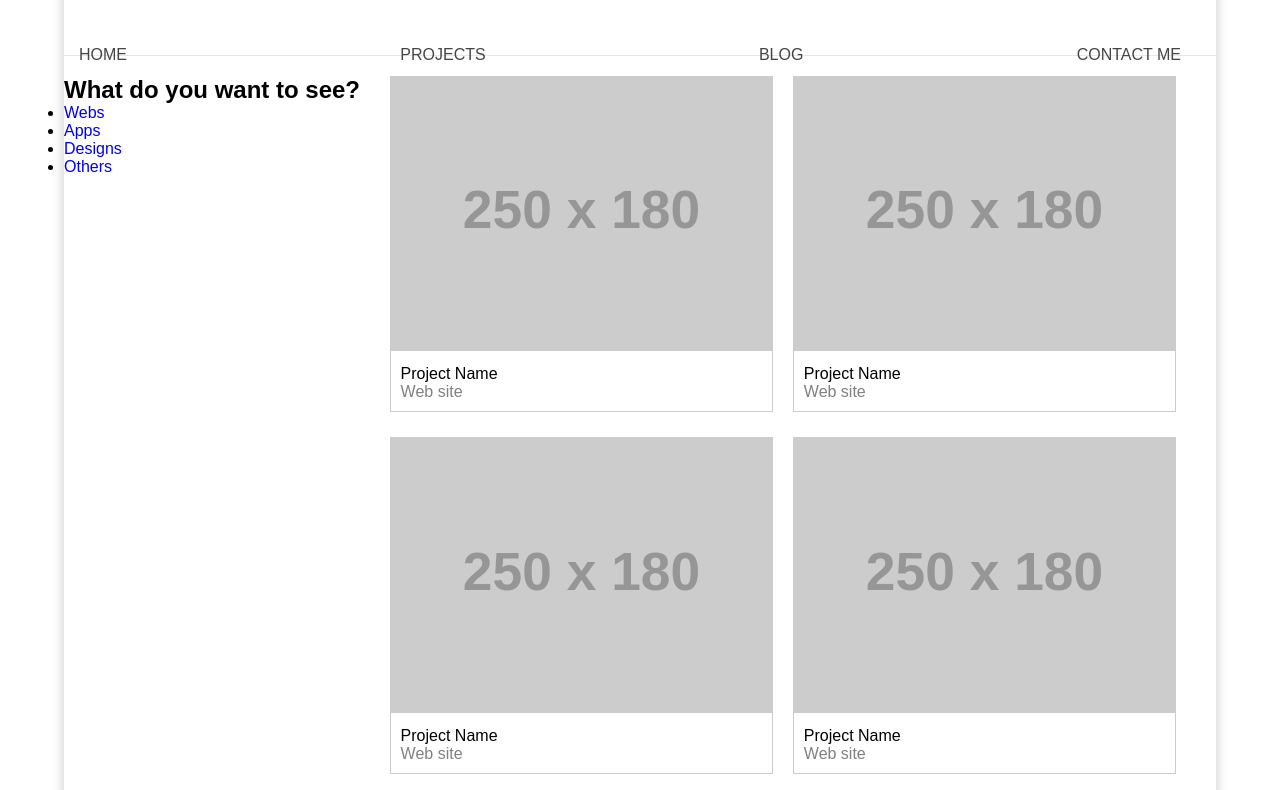
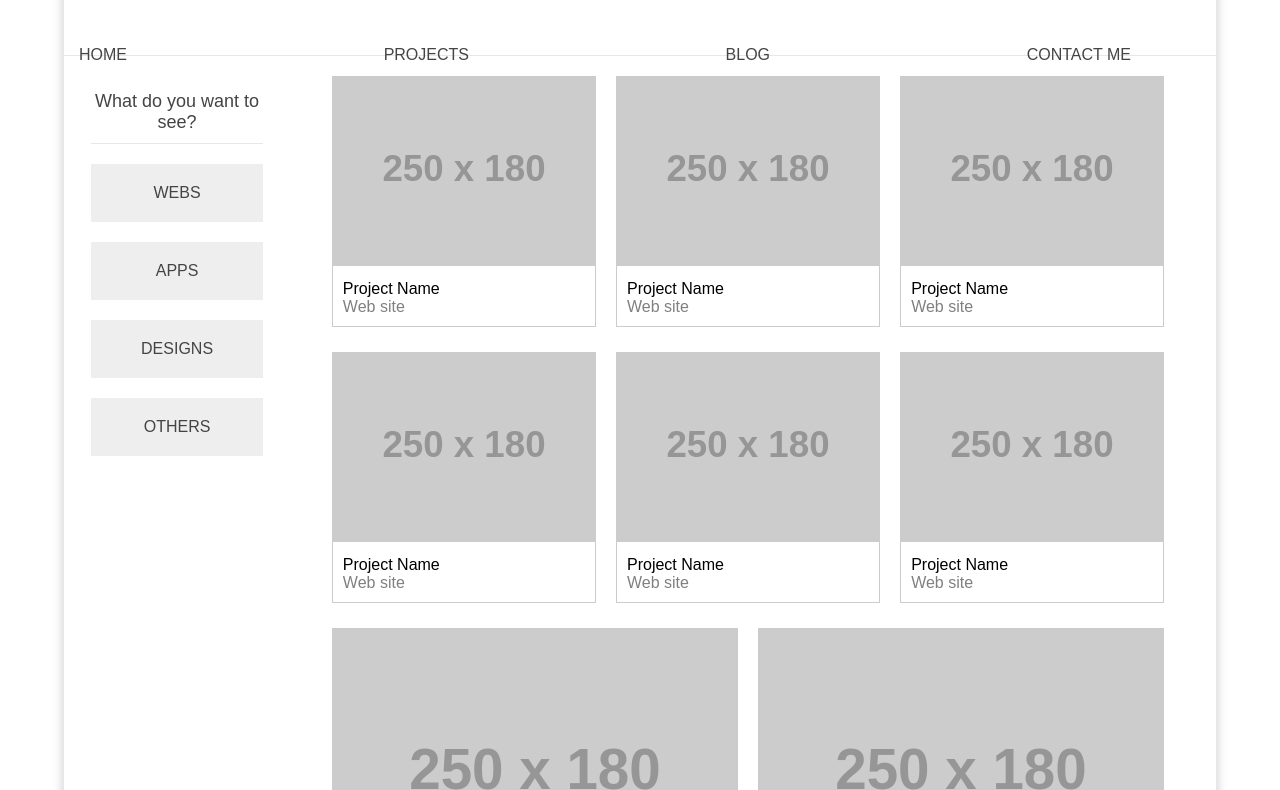
Before and after one commit to marlonsalazarg/homepage-design-fg, a plain HTML site: page index.html in a window 1280 px wide. Shown: the part 106-896 px from the top of the page. Drawn offline with Linux system fonts and the light colour scheme; placeholder pictures from the web are drawn by us.

Commit message:
add css aside

```diff
--- a/index.html
+++ b/index.html
@@ -27,7 +27,7 @@
 
       <!-- content -->
       <section class="content">
-        <aside>
+        <aside class="aside">
           <h2>What do you want to see?</h2>
           <ul>
             <li>
--- a/style.css
+++ b/style.css
@@ -28,9 +28,9 @@
 }
 
 .logo{
-  flex-basis: 65%;
+  flex-basis: 60%;
   padding: 10px;
-  margin-left: 20px;
+  margin-left: 29px;
   color: black;
   text-shadow: 1px 1px 0px #ccc;
   text-transform: uppercase;
@@ -48,7 +48,7 @@
   flex-grow: 1;
   flex-basis: 30%;
   height: 100%;
-  padding-right: 20px;
+  padding-right: 70px;
 }
 
 .menu > ul{
@@ -75,7 +75,7 @@
 
 .content{
   display: flex;
-  justify-content: space-between;
+  justify-content: space-around;
   padding-top: 20px;
   padding-bottom: 20px;
 }
@@ -84,7 +84,7 @@
   display: flex;
   flex-flow: row wrap;
   justify-content: space-between;
-  flex-basis: 70%;
+  flex-basis: 74%;
   margin-right: 20px;
 }
 
@@ -118,3 +118,48 @@
   font-size: 16px;
   color: gray;
 }
+
+/* Aside */
+.aside{
+  flex-basis: 15%;
+  margin-right: 30px;
+  padding: 15px;
+  display: flex;
+  flex-direction: column;
+  flex-wrap: wrap;
+}
+
+.aside h2{
+  display: block;
+  width: 100%;
+  font-size: 18px;
+  font-weight: 100;
+  color: #444;
+  padding-bottom: 10px;
+  margin-bottom: 20px;
+  border-bottom: 1px solid rgba(225,225,226,0.8);
+  text-align: center;
+}
+
+.aside ul{
+  list-style: none;
+}
+
+.aside ul li{
+  padding-bottom: 20px;
+}
+
+.aside a{
+  display: block;
+  padding: 20px;
+  background: #eee;
+  color: #444;
+  text-align: center;
+  text-transform: uppercase;
+  transition: all 300ms;
+}
+
+.aside a:hover{
+  background: #444;
+  color: #eee;
+}
```
